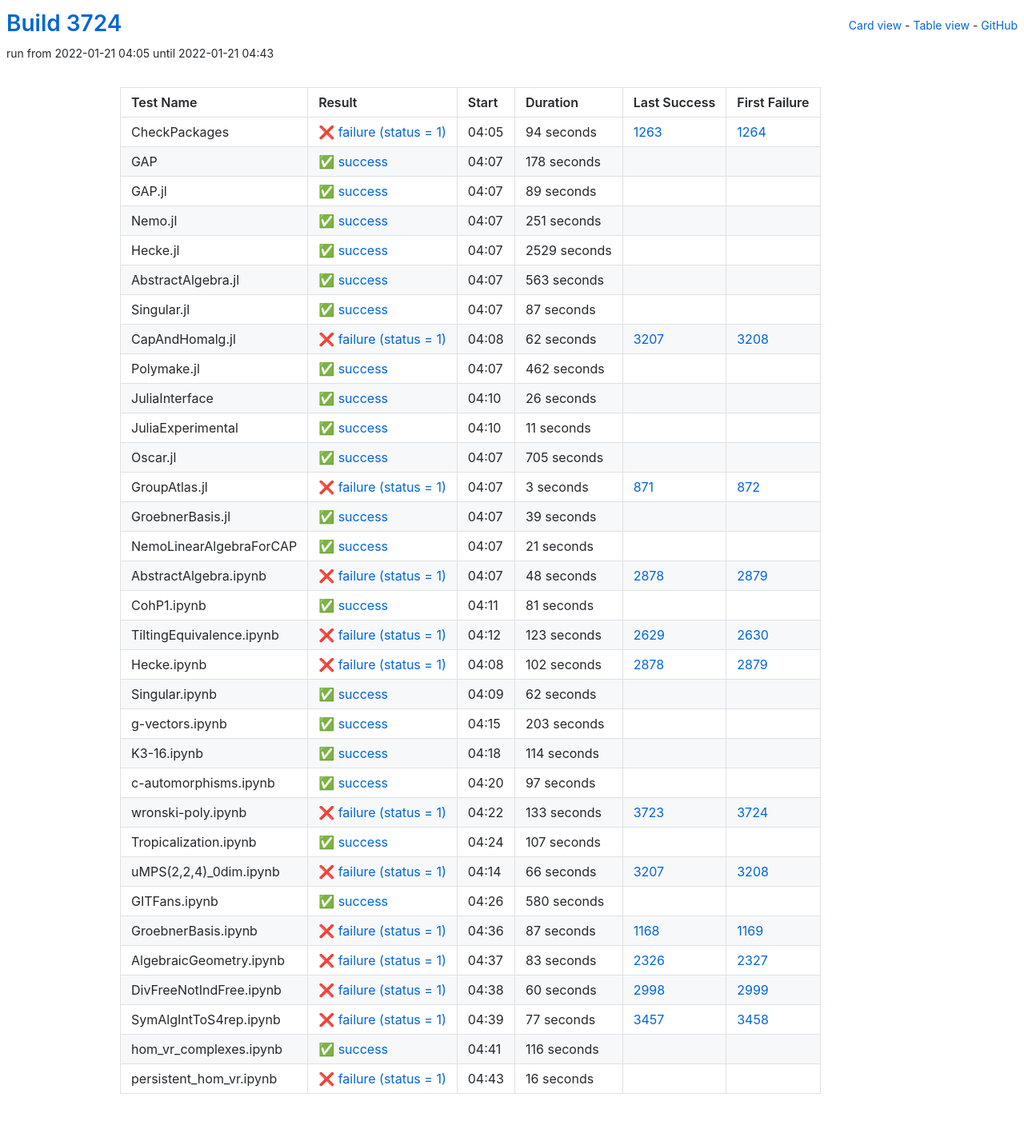
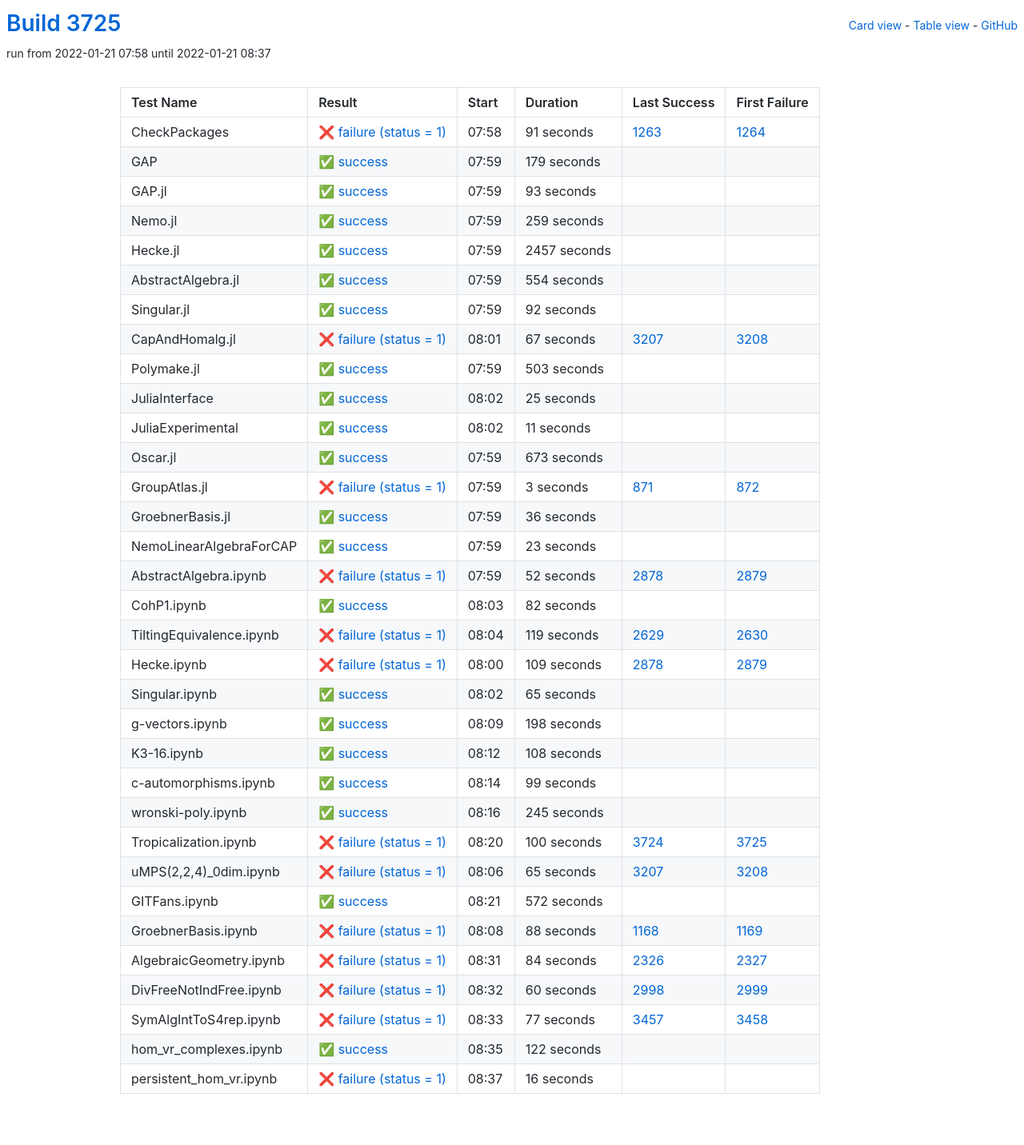
Before and after one commit to oscar-system/oscar-ci-status-stable, a Jekyll site: the page built from table.html, in a window 1280 px wide. Shown: the whole page at 80% size. Built offline with Jekyll 4.4.1, drawn with Linux system fonts in a browser that asks for light colours.

Commit message:
Build #3725

```diff
--- a/_data/ci.yml
+++ b/_data/ci.yml
@@ -1,6 +1,6 @@
 ---
-build: 3724
-build_url: https://oscarci.mathematik.uni-kl.de/job/oscar-stable/3724/
+build: 3725
+build_url: https://oscarci.mathematik.uni-kl.de/job/oscar-stable/3725/
 job: oscar-stable
 organization: oscar-system
 repo: oscar-ci-status-stable
@@ -8,128 +8,128 @@ repourl: https://github.com/oscar-system/oscar-ci-status-stable
 tests:
 - name: CheckPackages
   id: checkpackages
-  log: https://oscarci.mathematik.uni-kl.de/job/oscar-stable/3724/artifact/logs/build-3724/CheckPackages.log
-  start: 2022-01-21 04:05
+  log: https://oscarci.mathematik.uni-kl.de/job/oscar-stable/3725/artifact/logs/build-3725/CheckPackages.log
+  start: 2022-01-21 07:58
   success: false
   exitcode: 1
   status: failure
-  duration: 94
+  duration: 91
   last_success: 1263
   last_success_url: https://oscarci.mathematik.uni-kl.de/job/oscar-stable/1263/
   first_failure: 1264
   first_failure_url: https://oscarci.mathematik.uni-kl.de/job/oscar-stable/1264/
 - name: GAP
   id: gap
-  log: https://oscarci.mathematik.uni-kl.de/job/oscar-stable/3724/artifact/logs/build-3724/GAP.log
-  start: 2022-01-21 04:07
+  log: https://oscarci.mathematik.uni-kl.de/job/oscar-stable/3725/artifact/logs/build-3725/GAP.log
+  start: 2022-01-21 07:59
   success: true
   exitcode: 0
   status: success
-  duration: 178
+  duration: 179
   last_success: false
   last_success_url:
   first_failure: false
   first_failure_url:
 - name: GAP.jl
   id: gap-jl
-  log: https://oscarci.mathematik.uni-kl.de/job/oscar-stable/3724/artifact/logs/build-3724/GAP.jl.log
-  start: 2022-01-21 04:07
+  log: https://oscarci.mathematik.uni-kl.de/job/oscar-stable/3725/artifact/logs/build-3725/GAP.jl.log
+  start: 2022-01-21 07:59
   success: true
   exitcode: 0
   status: success
-  duration: 89
+  duration: 93
   last_success: false
   last_success_url:
   first_failure: false
   first_failure_url:
 - name: Nemo.jl
   id: nemo-jl
-  log: https://oscarci.mathematik.uni-kl.de/job/oscar-stable/3724/artifact/logs/build-3724/Nemo.jl.log
-  start: 2022-01-21 04:07
+  log: https://oscarci.mathematik.uni-kl.de/job/oscar-stable/3725/artifact/logs/build-3725/Nemo.jl.log
+  start: 2022-01-21 07:59
   success: true
   exitcode: 0
   status: success
-  duration: 251
+  duration: 259
   last_success: false
   last_success_url:
   first_failure: false
   first_failure_url:
 - name: Hecke.jl
   id: hecke-jl
-  log: https://oscarci.mathematik.uni-kl.de/job/oscar-stable/3724/artifact/logs/build-3724/Hecke.jl.log
-  start: 2022-01-21 04:07
+  log: https://oscarci.mathematik.uni-kl.de/job/oscar-stable/3725/artifact/logs/build-3725/Hecke.jl.log
+  start: 2022-01-21 07:59
   success: true
   exitcode: 0
   status: success
-  duration: 2529
+  duration: 2457
   last_success: false
   last_success_url:
   first_failure: false
   first_failure_url:
 - name: AbstractAlgebra.jl
   id: abstractalgebra-jl
-  log: https://oscarci.mathematik.uni-kl.de/job/oscar-stable/3724/artifact/logs/build-3724/AbstractAlgebra.jl.log
-  start: 2022-01-21 04:07
+  log: https://oscarci.mathematik.uni-kl.de/job/oscar-stable/3725/artifact/logs/build-3725/AbstractAlgebra.jl.log
+  start: 2022-01-21 07:59
   success: true
   exitcode: 0
   status: success
-  duration: 563
+  duration: 554
   last_success: false
   last_success_url:
   first_failure: false
   first_failure_url:
 - name: Singular.jl
   id: singular-jl
-  log: https://oscarci.mathematik.uni-kl.de/job/oscar-stable/3724/artifact/logs/build-3724/Singular.jl.log
-  start: 2022-01-21 04:07
+  log: https://oscarci.mathematik.uni-kl.de/job/oscar-stable/3725/artifact/logs/build-3725/Singular.jl.log
+  start: 2022-01-21 07:59
   success: true
   exitcode: 0
   status: success
-  duration: 87
+  duration: 92
   last_success: false
   last_success_url:
   first_failure: false
   first_failure_url:
 - name: CapAndHomalg.jl
   id: capandhomalg-jl
-  log: https://oscarci.mathematik.uni-kl.de/job/oscar-stable/3724/artifact/logs/build-3724/CapAndHomalg.jl.log
-  start: 2022-01-21 04:08
+  log: https://oscarci.mathematik.uni-kl.de/job/oscar-stable/3725/artifact/logs/build-3725/CapAndHomalg.jl.log
+  start: 2022-01-21 08:01
   success: false
   exitcode: 1
   status: failure
-  duration: 62
+  duration: 67
   last_success: 3207
   last_success_url: https://oscarci.mathematik.uni-kl.de/job/oscar-stable/3207/
   first_failure: 3208
   first_failure_url: https://oscarci.mathematik.uni-kl.de/job/oscar-stable/3208/
 - name: Polymake.jl
   id: polymake-jl
-  log: https://oscarci.mathematik.uni-kl.de/job/oscar-stable/3724/artifact/logs/build-3724/Polymake.jl.log
-  start: 2022-01-21 04:07
+  log: https://oscarci.mathematik.uni-kl.de/job/oscar-stable/3725/artifact/logs/build-3725/Polymake.jl.log
+  start: 2022-01-21 07:59
   success: true
   exitcode: 0
   status: success
-  duration: 462
+  duration: 503
   last_success: false
   last_success_url:
   first_failure: false
   first_failure_url:
 - name: JuliaInterface
   id: juliainterface
-  log: https://oscarci.mathematik.uni-kl.de/job/oscar-stable/3724/artifact/logs/build-3724/JuliaInterface.log
-  start: 2022-01-21 04:10
+  log: https://oscarci.mathematik.uni-kl.de/job/oscar-stable/3725/artifact/logs/build-3725/JuliaInterface.log
+  start: 2022-01-21 08:02
   success: true
   exitcode: 0
   status: success
-  duration: 26
+  duration: 25
   last_success: false
   last_success_url:
   first_failure: false
   first_failure_url:
 - name: JuliaExperimental
   id: juliaexperimental
-  log: https://oscarci.mathematik.uni-kl.de/job/oscar-stable/3724/artifact/logs/build-3724/JuliaExperimental.log
-  start: 2022-01-21 04:10
+  log: https://oscarci.mathematik.uni-kl.de/job/oscar-stable/3725/artifact/logs/build-3725/JuliaExperimental.log
+  start: 2022-01-21 08:02
   success: true
   exitcode: 0
   status: success
@@ -140,20 +140,20 @@ tests:
   first_failure_url:
 - name: Oscar.jl
   id: oscar-jl
-  log: https://oscarci.mathematik.uni-kl.de/job/oscar-stable/3724/artifact/logs/build-3724/Oscar.jl.log
-  start: 2022-01-21 04:07
+  log: https://oscarci.mathematik.uni-kl.de/job/oscar-stable/3725/artifact/logs/build-3725/Oscar.jl.log
+  start: 2022-01-21 07:59
   success: true
   exitcode: 0
   status: success
-  duration: 705
+  duration: 673
   last_success: false
   last_success_url:
   first_failure: false
   first_failure_url:
 - name: GroupAtlas.jl
   id: groupatlas-jl
-  log: https://oscarci.mathematik.uni-kl.de/job/oscar-stable/3724/artifact/logs/build-3724/GroupAtlas.jl.log
-  start: 2022-01-21 04:07
+  log: https://oscarci.mathematik.uni-kl.de/job/oscar-stable/3725/artifact/logs/build-3725/GroupAtlas.jl.log
+  start: 2022-01-21 07:59
   success: false
   exitcode: 1
   status: failure
@@ -164,200 +164,200 @@ tests:
   first_failure_url: https://oscarci.mathematik.uni-kl.de/job/oscar-stable/872/
 - name: GroebnerBasis.jl
   id: groebnerbasis-jl
-  log: https://oscarci.mathematik.uni-kl.de/job/oscar-stable/3724/artifact/logs/build-3724/GroebnerBasis.jl.log
-  start: 2022-01-21 04:07
+  log: https://oscarci.mathematik.uni-kl.de/job/oscar-stable/3725/artifact/logs/build-3725/GroebnerBasis.jl.log
+  start: 2022-01-21 07:59
   success: true
   exitcode: 0
   status: success
-  duration: 39
+  duration: 36
   last_success: false
   last_success_url:
   first_failure: false
   first_failure_url:
 - name: NemoLinearAlgebraForCAP
   id: nemolinearalgebraforcap
-  log: https://oscarci.mathematik.uni-kl.de/job/oscar-stable/3724/artifact/logs/build-3724/NemoLinearAlgebraForCAP.log
-  start: 2022-01-21 04:07
+  log: https://oscarci.mathematik.uni-kl.de/job/oscar-stable/3725/artifact/logs/build-3725/NemoLinearAlgebraForCAP.log
+  start: 2022-01-21 07:59
   success: true
   exitcode: 0
   status: success
-  duration: 21
+  duration: 23
   last_success: false
   last_success_url:
   first_failure: false
   first_failure_url:
 - name: AbstractAlgebra.ipynb
   id: abstractalgebra-ipynb
-  log: https://oscarci.mathematik.uni-kl.de/job/oscar-stable/3724/artifact/logs/build-3724/AbstractAlgebra.ipynb.log
-  start: 2022-01-21 04:07
+  log: https://oscarci.mathematik.uni-kl.de/job/oscar-stable/3725/artifact/logs/build-3725/AbstractAlgebra.ipynb.log
+  start: 2022-01-21 07:59
   success: false
   exitcode: 1
   status: failure
-  duration: 48
+  duration: 52
   last_success: 2878
   last_success_url: https://oscarci.mathematik.uni-kl.de/job/oscar-stable/2878/
   first_failure: 2879
   first_failure_url: https://oscarci.mathematik.uni-kl.de/job/oscar-stable/2879/
 - name: CohP1.ipynb
   id: cohp1-ipynb
-  log: https://oscarci.mathematik.uni-kl.de/job/oscar-stable/3724/artifact/logs/build-3724/CohP1.ipynb.log
-  start: 2022-01-21 04:11
+  log: https://oscarci.mathematik.uni-kl.de/job/oscar-stable/3725/artifact/logs/build-3725/CohP1.ipynb.log
+  start: 2022-01-21 08:03
   success: true
   exitcode: 0
   status: success
-  duration: 81
+  duration: 82
   last_success: false
   last_success_url:
   first_failure: false
   first_failure_url:
 - name: TiltingEquivalence.ipynb
   id: tiltingequivalence-ipynb
-  log: https://oscarci.mathematik.uni-kl.de/job/oscar-stable/3724/artifact/logs/build-3724/TiltingEquivalence.ipynb.log
-  start: 2022-01-21 04:12
+  log: https://oscarci.mathematik.uni-kl.de/job/oscar-stable/3725/artifact/logs/build-3725/TiltingEquivalence.ipynb.log
+  start: 2022-01-21 08:04
   success: false
   exitcode: 1
   status: failure
-  duration: 123
+  duration: 119
   last_success: 2629
   last_success_url: https://oscarci.mathematik.uni-kl.de/job/oscar-stable/2629/
   first_failure: 2630
   first_failure_url: https://oscarci.mathematik.uni-kl.de/job/oscar-stable/2630/
 - name: Hecke.ipynb
   id: hecke-ipynb
-  log: https://oscarci.mathematik.uni-kl.de/job/oscar-stable/3724/artifact/logs/build-3724/Hecke.ipynb.log
-  start: 2022-01-21 04:08
+  log: https://oscarci.mathematik.uni-kl.de/job/oscar-stable/3725/artifact/logs/build-3725/Hecke.ipynb.log
+  start: 2022-01-21 08:00
   success: false
   exitcode: 1
   status: failure
-  duration: 102
+  duration: 109
   last_success: 2878
   last_success_url: https://oscarci.mathematik.uni-kl.de/job/oscar-stable/2878/
   first_failure: 2879
   first_failure_url: https://oscarci.mathematik.uni-kl.de/job/oscar-stable/2879/
 - name: Singular.ipynb
   id: singular-ipynb
-  log: https://oscarci.mathematik.uni-kl.de/job/oscar-stable/3724/artifact/logs/build-3724/Singular.ipynb.log
-  start: 2022-01-21 04:09
+  log: https://oscarci.mathematik.uni-kl.de/job/oscar-stable/3725/artifact/logs/build-3725/Singular.ipynb.log
+  start: 2022-01-21 08:02
   success: true
   exitcode: 0
   status: success
-  duration: 62
+  duration: 65
   last_success: false
   last_success_url:
   first_failure: false
   first_failure_url:
 - name: g-vectors.ipynb
   id: g-vectors-ipynb
-  log: https://oscarci.mathematik.uni-kl.de/job/oscar-stable/3724/artifact/logs/build-3724/g-vectors.ipynb.log
-  start: 2022-01-21 04:15
+  log: https://oscarci.mathematik.uni-kl.de/job/oscar-stable/3725/artifact/logs/build-3725/g-vectors.ipynb.log
+  start: 2022-01-21 08:09
   success: true
   exitcode: 0
   status: success
-  duration: 203
+  duration: 198
   last_success: false
   last_success_url:
   first_failure: false
   first_failure_url:
 - name: K3-16.ipynb
   id: k3-16-ipynb
-  log: https://oscarci.mathematik.uni-kl.de/job/oscar-stable/3724/artifact/logs/build-3724/K3-16.ipynb.log
-  start: 2022-01-21 04:18
+  log: https://oscarci.mathematik.uni-kl.de/job/oscar-stable/3725/artifact/logs/build-3725/K3-16.ipynb.log
+  start: 2022-01-21 08:12
   success: true
   exitcode: 0
   status: success
-  duration: 114
+  duration: 108
   last_success: false
   last_success_url:
   first_failure: false
   first_failure_url:
 - name: c-automorphisms.ipynb
   id: c-automorphisms-ipynb
-  log: https://oscarci.mathematik.uni-kl.de/job/oscar-stable/3724/artifact/logs/build-3724/c-automorphisms.ipynb.log
-  start: 2022-01-21 04:20
+  log: https://oscarci.mathematik.uni-kl.de/job/oscar-stable/3725/artifact/logs/build-3725/c-automorphisms.ipynb.log
+  start: 2022-01-21 08:14
   success: true
   exitcode: 0
   status: success
-  duration: 97
+  duration: 99
   last_success: false
   last_success_url:
   first_failure: false
   first_failure_url:
 - name: wronski-poly.ipynb
   id: wronski-poly-ipynb
-  log: https://oscarci.mathematik.uni-kl.de/job/oscar-stable/3724/artifact/logs/build-3724/wronski-poly.ipynb.log
-  start: 2022-01-21 04:22
-  success: false
-  exitcode: 1
-  status: failure
-  duration: 133
-  last_success: 3723
-  last_success_url: https://oscarci.mathematik.uni-kl.de/job/oscar-stable/3723/
-  first_failure: 3724
-  first_failure_url: https://oscarci.mathematik.uni-kl.de/job/oscar-stable/3724/
-- name: Tropicalization.ipynb
-  id: tropicalization-ipynb
-  log: https://oscarci.mathematik.uni-kl.de/job/oscar-stable/3724/artifact/logs/build-3724/Tropicalization.ipynb.log
-  start: 2022-01-21 04:24
+  log: https://oscarci.mathematik.uni-kl.de/job/oscar-stable/3725/artifact/logs/build-3725/wronski-poly.ipynb.log
+  start: 2022-01-21 08:16
   success: true
   exitcode: 0
   status: success
-  duration: 107
+  duration: 245
   last_success: false
   last_success_url:
   first_failure: false
   first_failure_url:
-- name: uMPS(2,2,4)_0dim.ipynb
-  id: umps-2-2-4-0dim-ipynb
-  log: https://oscarci.mathematik.uni-kl.de/job/oscar-stable/3724/artifact/logs/build-3724/uMPS-2-2-4-_0dim.ipynb.log
-  start: 2022-01-21 04:14
+- name: Tropicalization.ipynb
+  id: tropicalization-ipynb
+  log: https://oscarci.mathematik.uni-kl.de/job/oscar-stable/3725/artifact/logs/build-3725/Tropicalization.ipynb.log
+  start: 2022-01-21 08:20
   success: false
   exitcode: 1
   status: failure
-  duration: 66
+  duration: 100
+  last_success: 3724
+  last_success_url: https://oscarci.mathematik.uni-kl.de/job/oscar-stable/3724/
+  first_failure: 3725
+  first_failure_url: https://oscarci.mathematik.uni-kl.de/job/oscar-stable/3725/
+- name: uMPS(2,2,4)_0dim.ipynb
+  id: umps-2-2-4-0dim-ipynb
+  log: https://oscarci.mathematik.uni-kl.de/job/oscar-stable/3725/artifact/logs/build-3725/uMPS-2-2-4-_0dim.ipynb.log
+  start: 2022-01-21 08:06
+  success: false
+  exitcode: 1
+  status: failure
+  duration: 65
   last_success: 3207
   last_success_url: https://oscarci.mathematik.uni-kl.de/job/oscar-stable/3207/
   first_failure: 3208
   first_failure_url: https://oscarci.mathematik.uni-kl.de/job/oscar-stable/3208/
 - name: GITFans.ipynb
   id: gitfans-ipynb
-  log: https://oscarci.mathematik.uni-kl.de/job/oscar-stable/3724/artifact/logs/build-3724/GITFans.ipynb.log
-  start: 2022-01-21 04:26
+  log: https://oscarci.mathematik.uni-kl.de/job/oscar-stable/3725/artifact/logs/build-3725/GITFans.ipynb.log
+  start: 2022-01-21 08:21
   success: true
   exitcode: 0
   status: success
-  duration: 580
+  duration: 572
   last_success: false
   last_success_url:
   first_failure: false
   first_failure_url:
 - name: GroebnerBasis.ipynb
   id: groebnerbasis-ipynb
-  log: https://oscarci.mathematik.uni-kl.de/job/oscar-stable/3724/artifact/logs/build-3724/GroebnerBasis.ipynb.log
-  start: 2022-01-21 04:36
+  log: https://oscarci.mathematik.uni-kl.de/job/oscar-stable/3725/artifact/logs/build-3725/GroebnerBasis.ipynb.log
+  start: 2022-01-21 08:08
   success: false
   exitcode: 1
   status: failure
-  duration: 87
+  duration: 88
   last_success: 1168
   last_success_url: https://oscarci.mathematik.uni-kl.de/job/oscar-stable/1168/
   first_failure: 1169
   first_failure_url: https://oscarci.mathematik.uni-kl.de/job/oscar-stable/1169/
 - name: AlgebraicGeometry.ipynb
   id: algebraicgeometry-ipynb
-  log: https://oscarci.mathematik.uni-kl.de/job/oscar-stable/3724/artifact/logs/build-3724/AlgebraicGeometry.ipynb.log
-  start: 2022-01-21 04:37
+  log: https://oscarci.mathematik.uni-kl.de/job/oscar-stable/3725/artifact/logs/build-3725/AlgebraicGeometry.ipynb.log
+  start: 2022-01-21 08:31
   success: false
   exitcode: 1
   status: failure
-  duration: 83
+  duration: 84
   last_success: 2326
   last_success_url: https://oscarci.mathematik.uni-kl.de/job/oscar-stable/2326/
   first_failure: 2327
   first_failure_url: https://oscarci.mathematik.uni-kl.de/job/oscar-stable/2327/
 - name: DivFreeNotIndFree.ipynb
   id: divfreenotindfree-ipynb
-  log: https://oscarci.mathematik.uni-kl.de/job/oscar-stable/3724/artifact/logs/build-3724/DivFreeNotIndFree.ipynb.log
-  start: 2022-01-21 04:38
+  log: https://oscarci.mathematik.uni-kl.de/job/oscar-stable/3725/artifact/logs/build-3725/DivFreeNotIndFree.ipynb.log
+  start: 2022-01-21 08:32
   success: false
   exitcode: 1
   status: failure
@@ -368,8 +368,8 @@ tests:
   first_failure_url: https://oscarci.mathematik.uni-kl.de/job/oscar-stable/2999/
 - name: SymAlgIntToS4rep.ipynb
   id: symalginttos4rep-ipynb
-  log: https://oscarci.mathematik.uni-kl.de/job/oscar-stable/3724/artifact/logs/build-3724/SymAlgIntToS4rep.ipynb.log
-  start: 2022-01-21 04:39
+  log: https://oscarci.mathematik.uni-kl.de/job/oscar-stable/3725/artifact/logs/build-3725/SymAlgIntToS4rep.ipynb.log
+  start: 2022-01-21 08:33
   success: false
   exitcode: 1
   status: failure
@@ -380,20 +380,20 @@ tests:
   first_failure_url: https://oscarci.mathematik.uni-kl.de/job/oscar-stable/3458/
 - name: hom_vr_complexes.ipynb
   id: hom-vr-complexes-ipynb
-  log: https://oscarci.mathematik.uni-kl.de/job/oscar-stable/3724/artifact/logs/build-3724/hom_vr_complexes.ipynb.log
-  start: 2022-01-21 04:41
+  log: https://oscarci.mathematik.uni-kl.de/job/oscar-stable/3725/artifact/logs/build-3725/hom_vr_complexes.ipynb.log
+  start: 2022-01-21 08:35
   success: true
   exitcode: 0
   status: success
-  duration: 116
+  duration: 122
   last_success: false
   last_success_url:
   first_failure: false
   first_failure_url:
 - name: persistent_hom_vr.ipynb
   id: persistent-hom-vr-ipynb
-  log: https://oscarci.mathematik.uni-kl.de/job/oscar-stable/3724/artifact/logs/build-3724/persistent_hom_vr.ipynb.log
-  start: 2022-01-21 04:43
+  log: https://oscarci.mathematik.uni-kl.de/job/oscar-stable/3725/artifact/logs/build-3725/persistent_hom_vr.ipynb.log
+  start: 2022-01-21 08:37
   success: false
   exitcode: 1
   status: failure
```
Also changed, not shown: README.md.
